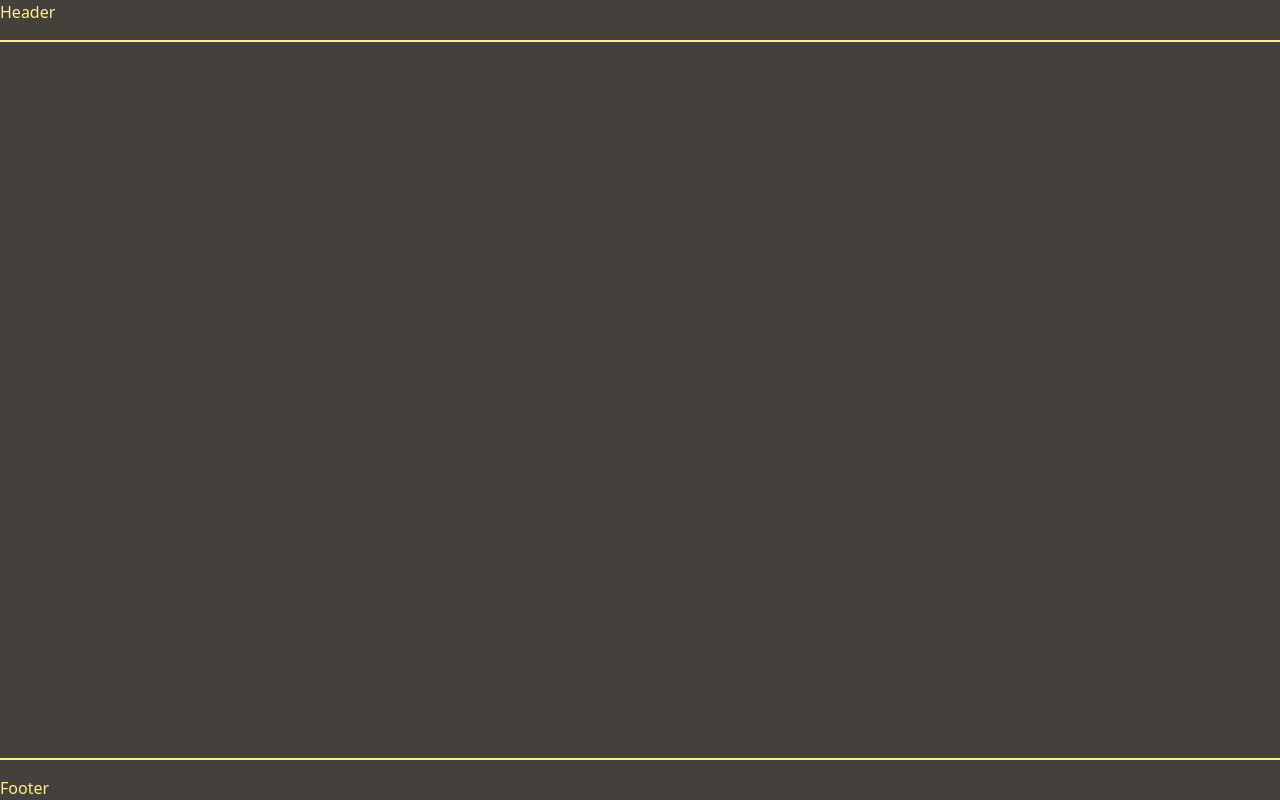
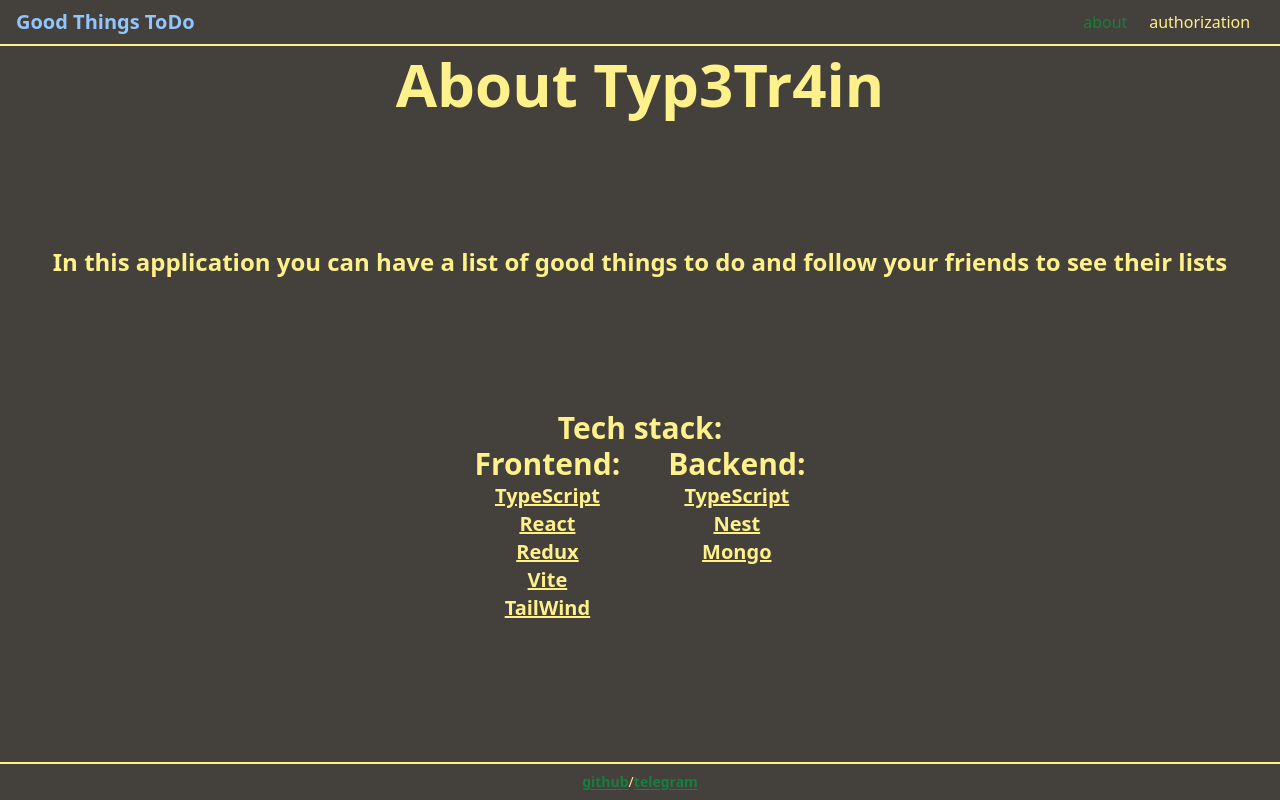
Before and after one commit to muwa37/good-things-todo, a React (Vite) app in the folder client/: page / in a window 1280 px wide. Built offline with nearby package versions, Linux system fonts and the light colour scheme.

Commit message:
Modified about page, added ui components

```diff
--- a/client/src/components/layout/Footer.tsx
+++ b/client/src/components/layout/Footer.tsx
@@ -1,5 +1,23 @@
 const Footer = () => {
-  return <div>Footer</div>;
+  return (
+    <div className='p-2 w-full flex space-x-6 items-center justify-center text-sm'>
+      <p>
+        <a
+          className='underline underline-offset-2 font-semibold text-green-700 hover:text-blue-300'
+          href='https://github.com/muwa37'
+        >
+          github
+        </a>
+        <span>/</span>
+        <a
+          className=' underline underline-offset-2 font-semibold text-green-700 hover:text-blue-300'
+          href='https://t.me/muwa1337'
+        >
+          telegram
+        </a>
+      </p>
+    </div>
+  );
 };
 
 export default Footer;
--- a/client/src/components/layout/Header.tsx
+++ b/client/src/components/layout/Header.tsx
@@ -1,5 +1,64 @@
+import { useSelector } from 'react-redux';
+import { NavLink } from 'react-router-dom';
+import { selectIsAuth } from '../../store/user/selectors';
+
 const Header = () => {
-  return <div>Header</div>;
+  const isAuth = useSelector(selectIsAuth);
+
+  return (
+    <header className='p-2 flex items-center'>
+      <nav className='w-full h-full flex space-x-6 items-center justify-between'>
+        <NavLink to='/' end>
+          <div className='flex h-full items-center justify-center'>
+            <h4 className='text-xl font-semibold text-blue-300 pl-2'>
+              Good Things ToDo
+            </h4>
+          </div>
+        </NavLink>
+        <nav className='w-1/6 flex items-center justify-evenly'>
+          <NavLink
+            to='/'
+            className={({ isActive }) =>
+              isActive ? 'text-green-700' : 'hover:text-blue-300'
+            }
+            end
+          >
+            about
+          </NavLink>
+
+          <NavLink
+            to='/auth'
+            className={({ isActive }) =>
+              isActive ? 'text-green-700' : 'hover:text-blue-300'
+            }
+            end
+          >
+            authorization
+          </NavLink>
+          {isAuth && (
+            <NavLink
+              to='/friends'
+              className={({ isActive }) =>
+                isActive ? 'text-green-700' : 'hover:text-blue-300'
+              }
+            >
+              friends
+            </NavLink>
+          )}
+          {isAuth && (
+            <NavLink
+              to='/todo'
+              className={({ isActive }) =>
+                isActive ? 'text-green-700' : 'hover:text-blue-300'
+              }
+            >
+              todo
+            </NavLink>
+          )}
+        </nav>
+      </nav>
+    </header>
+  );
 };
 
 export default Header;
--- a/client/src/components/logic/AppRouter.tsx
+++ b/client/src/components/logic/AppRouter.tsx
@@ -16,7 +16,7 @@ const AppRouter = () => {
         <Routes>
           <Route path='/' element={<Main />}>
             <Route path='*' element={<NotFound />} />
-            <Route path='/about' element={<About />} />
+            <Route path='/' element={<About />} />
             <Route path='/auth' element={<Auth />} />
             {isAuth && <Route path='/friends' element={<Friends />} />}
             {isAuth && <Route path='/todo' element={<Todo />} />}
--- /dev/null
+++ b/client/src/components/ui/MyLi.tsx
@@ -0,0 +1,17 @@
+type Props = { liTitle: string; liText?: string };
+
+const MyLi = ({ liTitle, liText }: Props) => {
+  return (
+    <li className='text-xl flex'>
+      <h3 className='font-bold underline'>
+        {liTitle}
+        {liText && ':'}
+      </h3>
+      {liText && (
+        <p className='italic pl-2 underline decoration-wavy'> {liText}</p>
+      )}
+    </li>
+  );
+};
+
+export default MyLi;
--- /dev/null
+++ b/client/src/components/ui/PageTitle.tsx
@@ -0,0 +1,7 @@
+type Props = { pageTitle: string };
+
+const PageTitle = ({ pageTitle }: Props) => {
+  return <h1 className='text-6xl font-extrabold'>{pageTitle}</h1>;
+};
+
+export default PageTitle;
--- a/client/src/pages/About.tsx
+++ b/client/src/pages/About.tsx
@@ -1,5 +1,40 @@
+import MyLi from '../components/ui/MyLi';
+import PageTitle from '../components/ui/PageTitle';
+import { backendTechNames, frontendTechNames } from '../utils/constants';
+
 const About = () => {
-  return <div>About</div>;
+  return (
+    <section className='flex flex-col w-full h-full items-center justify-evenly'>
+      <PageTitle pageTitle='About Typ3Tr4in' />
+      <div className='h-full w-full flex flex-col items-center justify-evenly'>
+        <h3 className='text-2xl font-bold'>
+          In this application you can have a list of good things to do and
+          follow your friends to see their lists
+        </h3>
+        <div className=' w-1/3 h-1/3 flex flex-col items-center justify-evenly'>
+          <h2 className='text-3xl font-bold'>Tech stack:</h2>
+          <div className='w-full flex items-center justify-evenly'>
+            <div className='h-full flex flex-col items-center justify-start '>
+              <h4 className='text-3xl font-bold'>Frontend:</h4>
+              <ul className='h-full flex flex-col items-center justify-start '>
+                {frontendTechNames.map((techName) => (
+                  <MyLi liTitle={techName} />
+                ))}
+              </ul>
+            </div>
+            <div className='h-full flex flex-col items-center justify-start '>
+              <h4 className='text-3xl font-bold'>Backend:</h4>
+              <ul className='h-full flex flex-col items-center justify-start '>
+                {backendTechNames.map((techName) => (
+                  <MyLi liTitle={techName} />
+                ))}
+              </ul>
+            </div>
+          </div>
+        </div>
+      </div>
+    </section>
+  );
 };
 
 export default About;
--- a/client/src/pages/NotFound.tsx
+++ b/client/src/pages/NotFound.tsx
@@ -1,5 +1,15 @@
+import PageTitle from '../components//ui/PageTitle';
+
 const NotFound = () => {
-  return <div>NotFound</div>;
+  return (
+    <section className='flex flex-col w-full h-full items-center justify-evenly'>
+      <PageTitle pageTitle='Error' />
+      <h2 className='text-2xl font-bold mb-3 h-full flex items-center justify-center'>
+        <b>404... </b>
+        Page not exist...
+      </h2>
+    </section>
+  );
 };
 
 export default NotFound;
--- /dev/null
+++ b/client/src/utils/constants.ts
@@ -0,0 +1,8 @@
+export const frontendTechNames = [
+  'TypeScript',
+  'React',
+  'Redux',
+  'Vite',
+  'TailWind',
+];
+export const backendTechNames = ['TypeScript', 'Nest', 'Mongo'];
```
